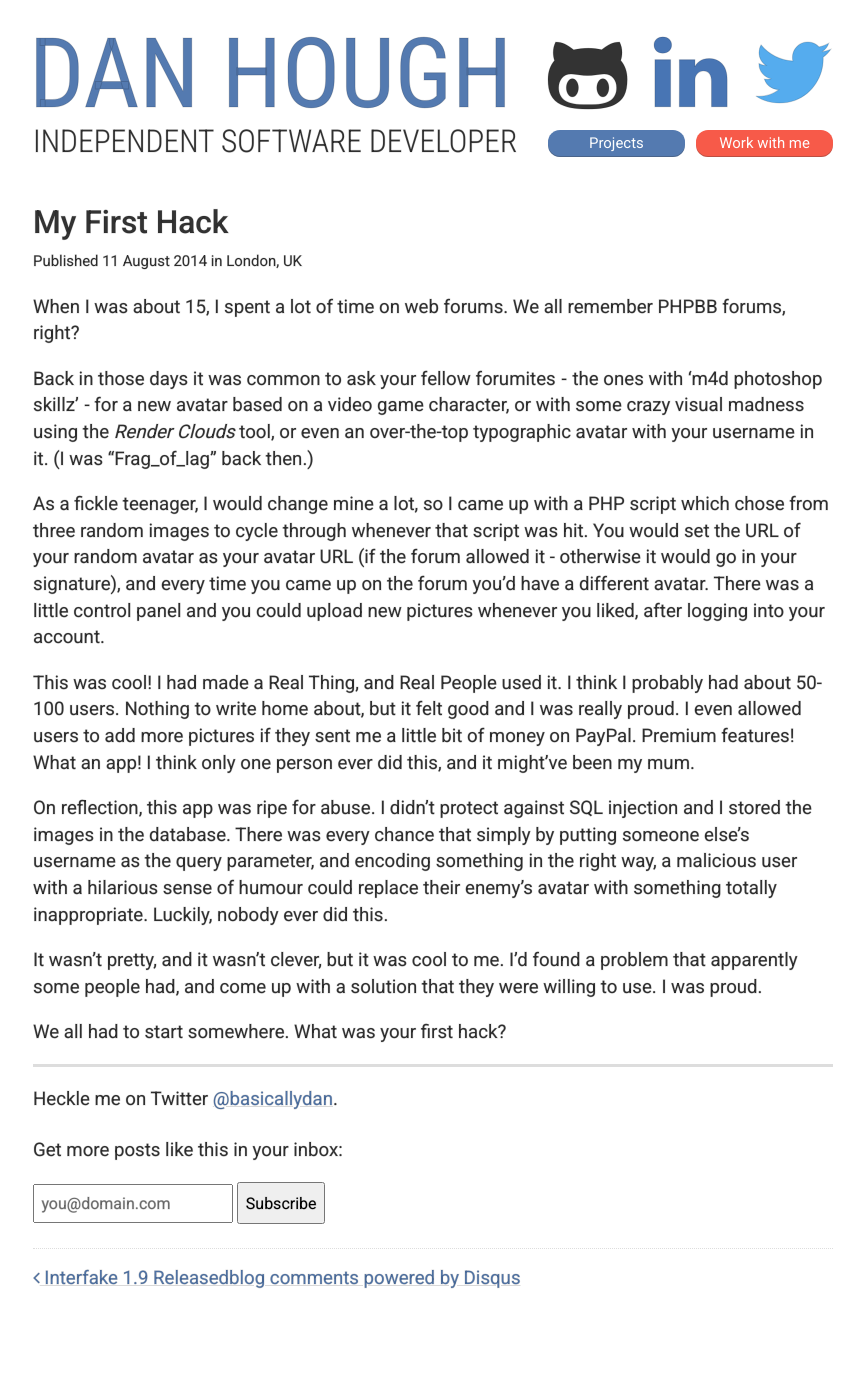
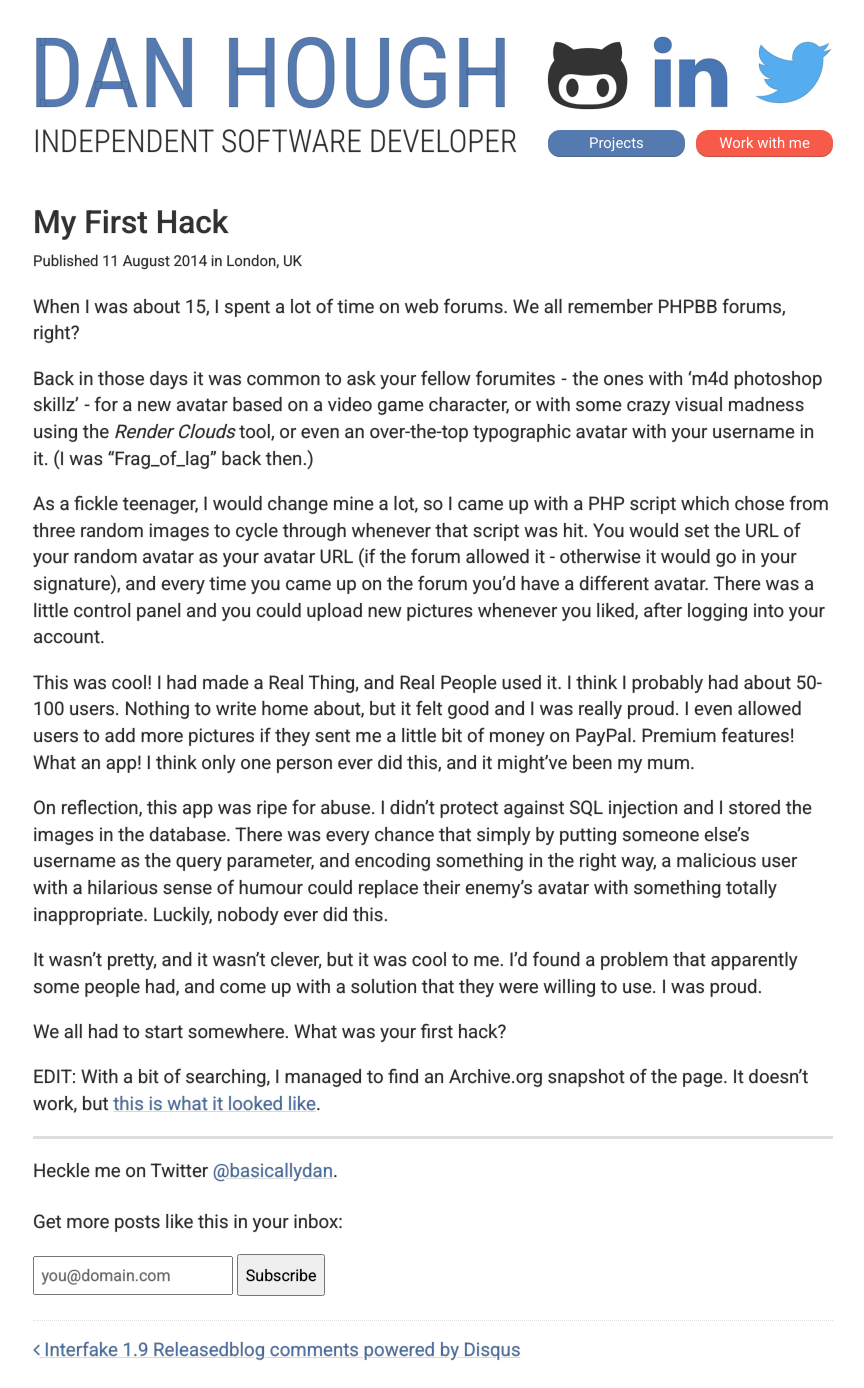
Before and after one commit to basicallydan/danhough.com, a Jekyll site: the page built from _posts/2014-08-11-my-first-hack.markdown, in a window 1280 px wide. Shown: the whole page, without its empty margins (207-1071 px from the left). Built offline with Jekyll 4.4.1, drawn with Linux system fonts in a browser that asks for light colours; Markdown is read by kramdown in place of the engine named in the settings; comment, search, counter and statistics services are not loaded; before the commit the page ends 1316 px from its top, so only the background shows below that.

Commit message:
Added a link to the archive of the app

```diff
--- a/_posts/2014-08-11-my-first-hack.markdown
+++ b/_posts/2014-08-11-my-first-hack.markdown
@@ -20,3 +20,5 @@ On reflection, this app was ripe for abuse. I didn’t protect against SQL injec
 It wasn't pretty, and it wasn't clever, but it was cool to me. I'd found a problem that apparently some people had, and come up with a solution that they were willing to use. I was proud.
 
 We all had to start somewhere. What was your first hack?
+
+EDIT: With a bit of searching, I managed to find an Archive.org snapshot of the page. It doesn't work, but [this is what it looked like](http://web.archive.org/web/20070207043937/http://www.silverferret.co.uk/sigimage/).
```
